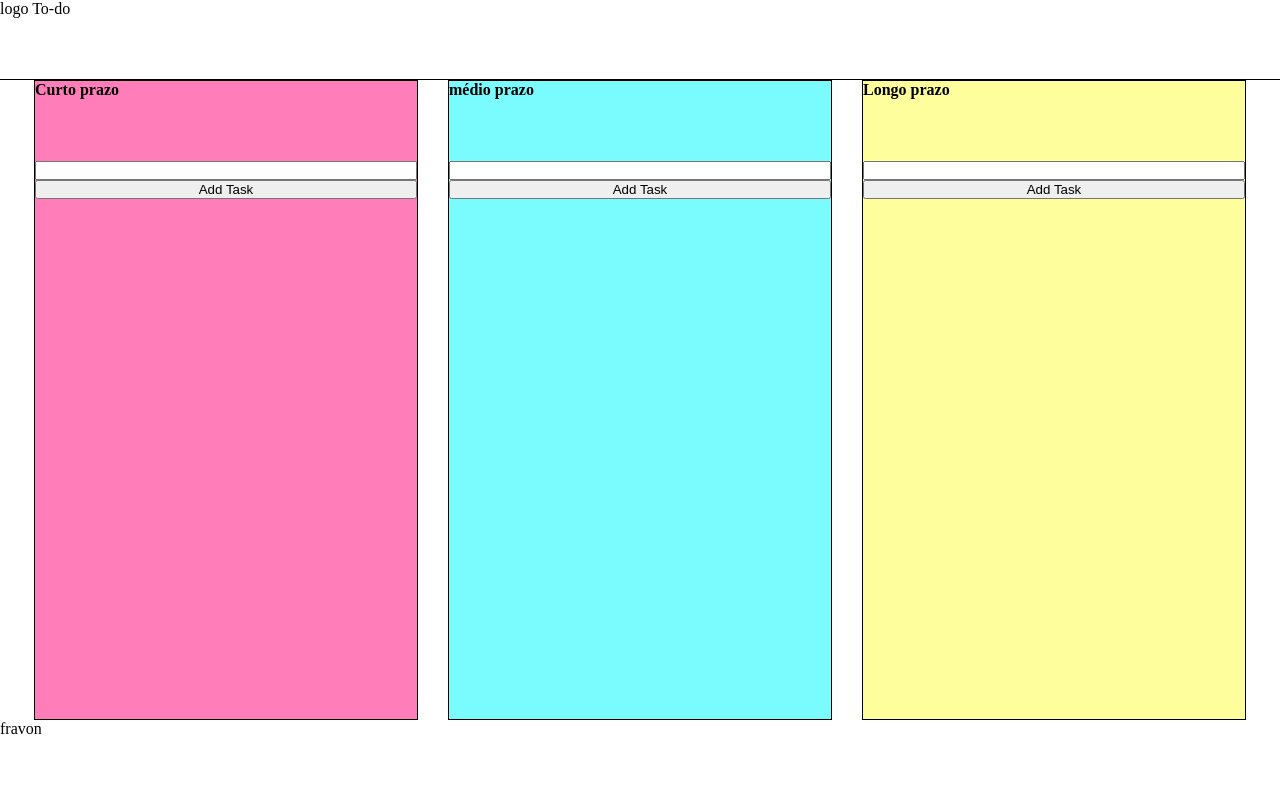
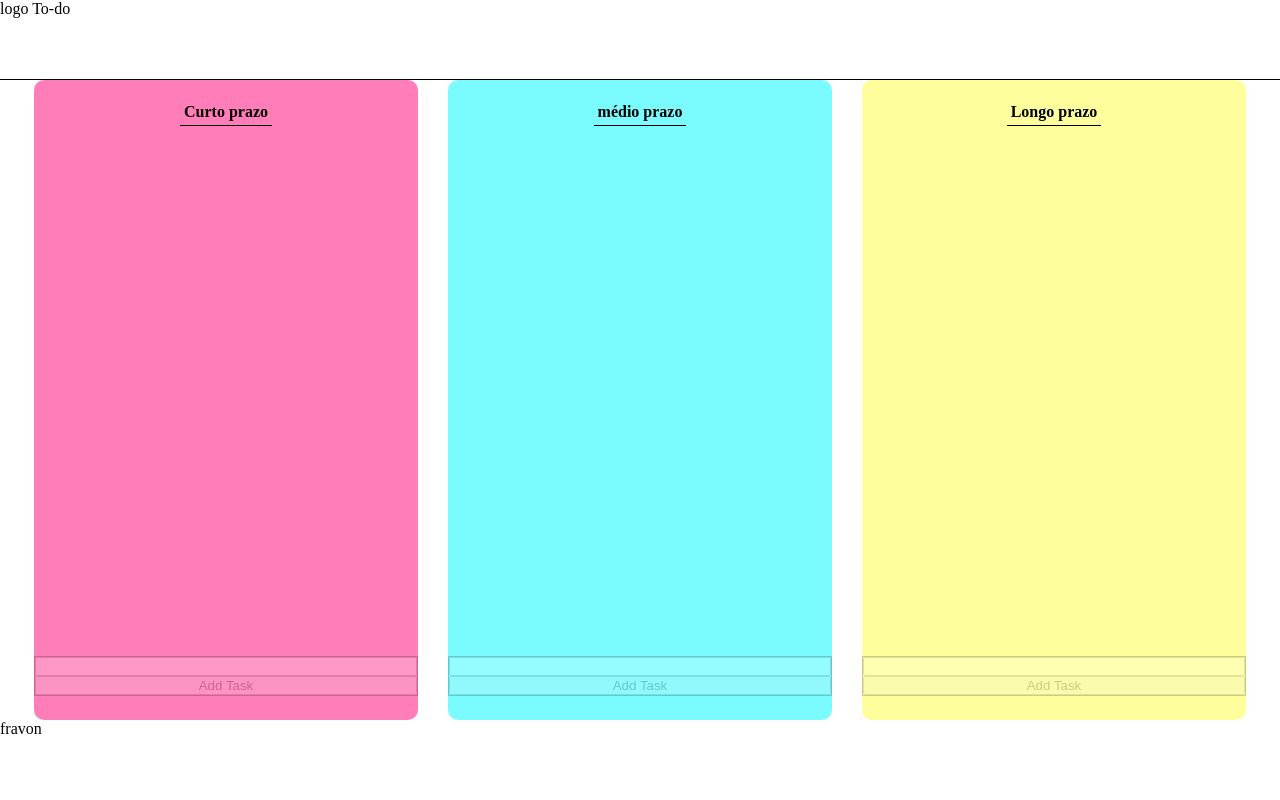
Before and after one commit to FravonDev/todo-list-old-version-, a plain HTML site: page index.html in a window 1280 px wide. Drawn offline with Linux system fonts and the light colour scheme.

Commit message:
posicionando melhor os elementos

```diff
--- a/assets/css/style.css
+++ b/assets/css/style.css
@@ -46,12 +46,11 @@ main{
     /* border: solid 1px black; */
 }
 
-
-
-
 .content{
     width: 100%;
     height: 100%;
+    display: flex;
+    flex-direction: column;
 }
 #list-container{
     /* make a size for a while */
@@ -62,7 +61,6 @@ main{
     gap: 30px;
     align-items: center;
     height: 100%;
-
 }
 
 #short-period{
@@ -77,13 +75,40 @@ main{
 .period{
     width:  30%;
     max-width: 600px;
+    max-height: 800px;
     height: 100%;
-    border: solid 1px black;
+    display: flex;
+    flex-direction: column;
+    align-items: center;
+    border-radius: 10px;
+
+}
+.title-period{
+    display: flex;
+    flex-direction: column;
+    align-items: center;
+    justify-content: center;
+    width: 100%;
+    text-align: center;
+    height: 10%;
+}
+.title-period > h4{
+    padding: 4px;
+    border-bottom: 1px solid black;
+
+}
+.checklist{
+    display: flex;
+    flex-direction: column;
+    height: 80%;
 
 }
 .newTask{
-    height: 100px;
+    width: 100%;
     display:flex;
     flex-direction: column;
-    justify-content: flex-end;
+    align-self: flex-end;
+    border: 1px solid black;
+    opacity: 0.2;
+
 }
--- a/index.html
+++ b/index.html
@@ -22,7 +22,10 @@
             <div id="list-container">
                 <!-- here we will storage our periods divs -->
                 <div id="short-period" class="period">
-                    <h4 class="periods-title">Curto prazo</h4>
+                    <div class="title-period">
+                        <h4 class="periods-title">Curto prazo</h4>
+
+                    </div>
                     <div class="checklist">
                     </div>
                     <!-- when button clicked add a new task  -->
@@ -34,7 +37,9 @@
                 </div>
 
                 <div id="medium-period" class="period">
-                    <h4 class="periods-title">médio prazo</h4>
+                    <div class="title-period">
+                        <h4 class="periods-title">médio prazo</h4>
+                    </div>
                     <div class="checklist"></div>
                     <!-- when button clicked add a new task  -->
                     <div class="newTask">
@@ -44,7 +49,10 @@
                 </div>
 
                 <div id="long-period" class="period">
-                    <h4 class="periods-title">Longo prazo</h4>
+                    <div class="title-period">
+                        <h4 class="periods-title">Longo prazo</h4>
+
+                    </div>
                     <div class="checklist"></div>
                     <!-- when button clicked add a new task  -->
                     <div class="newTask">
```
